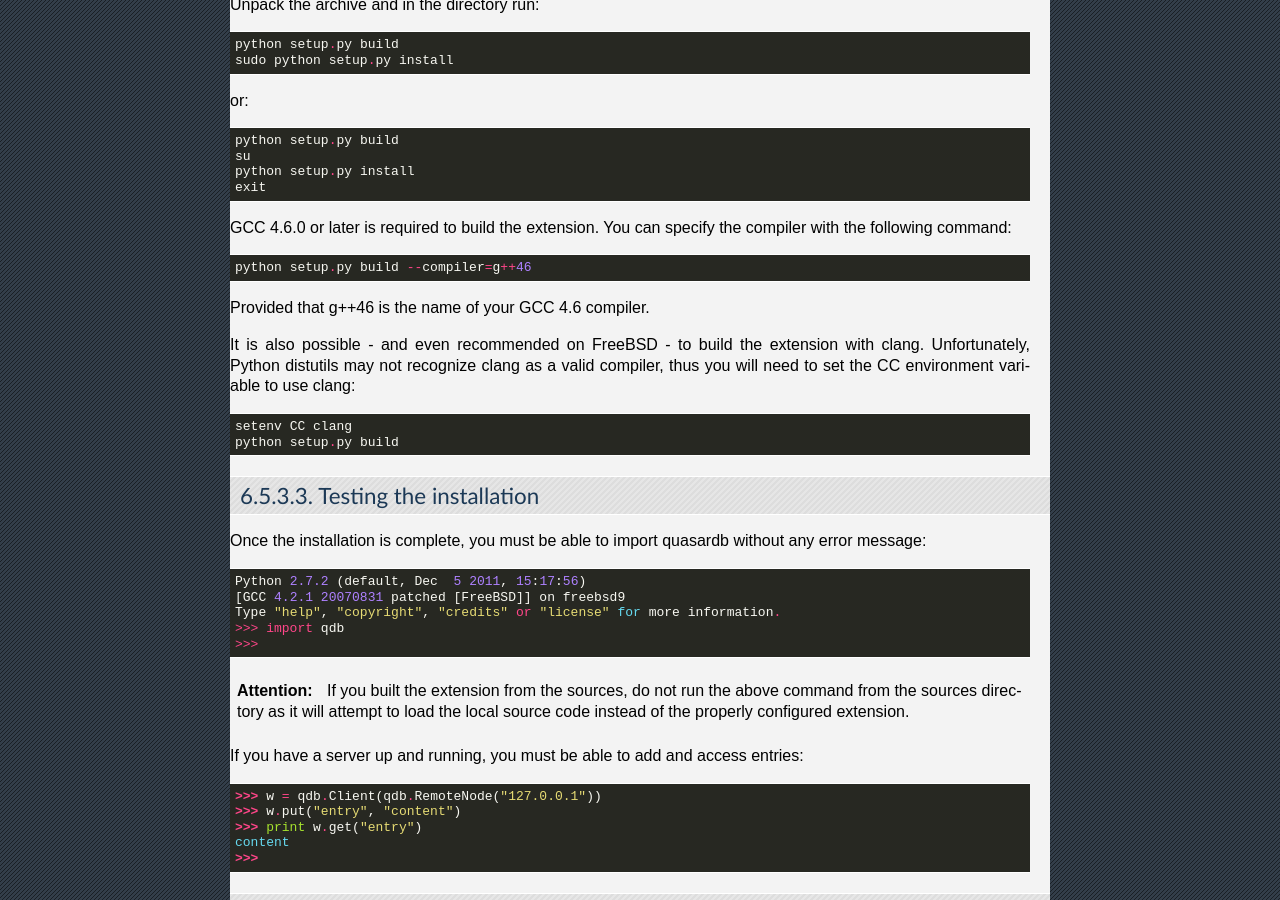
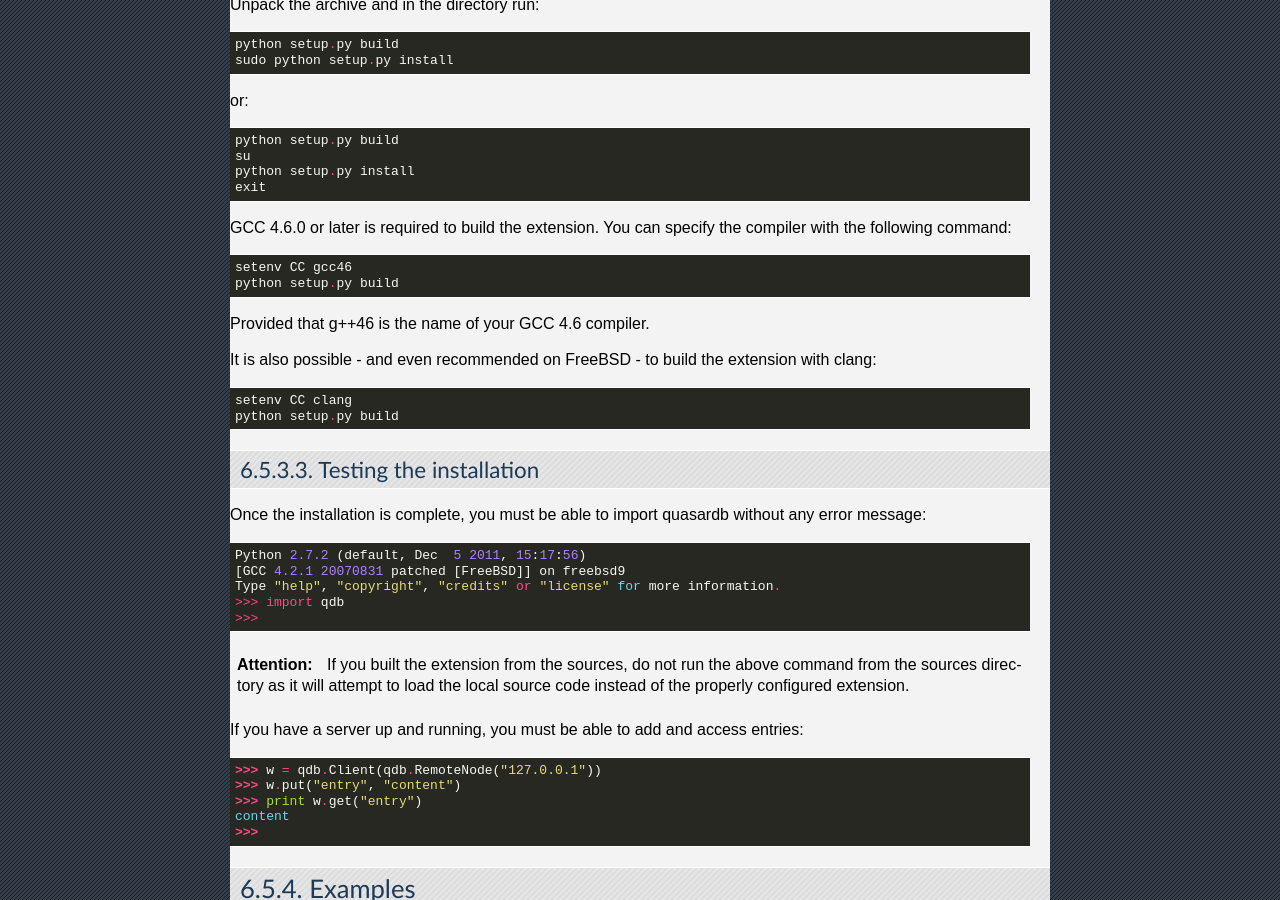
Before and after one commit to iltommi/qdb-documentation, a Sphinx documentation site: the page built from source/api/python.rst, in a window 1280 px wide and 900 px high, scrolled down 1156 px. Built offline with Sphinx 7.4.7, drawn with Linux system fonts in a browser that asks for light colours.

Commit message:
Adjustments regarding Python doc.

```diff
--- a/source/api/python.rst
+++ b/source/api/python.rst
@@ -63,11 +63,12 @@ or::
 
 GCC 4.6.0 or later is required to build the extension. You can specify the compiler with the following command::
 
-    python setup.py build --compiler=g++46
+    setenv CC gcc46
+    python setup.py build
 
 Provided that g++46 is the name of your GCC 4.6 compiler.
 
-It is also possible - and even recommended on FreeBSD - to build the extension with clang. Unfortunately, Python distutils may not recognize clang as a valid compiler, thus you will need to set the CC environment variable to use clang::
+It is also possible - and even recommended on FreeBSD - to build the extension with clang::
 
     setenv CC clang
     python setup.py build
```
